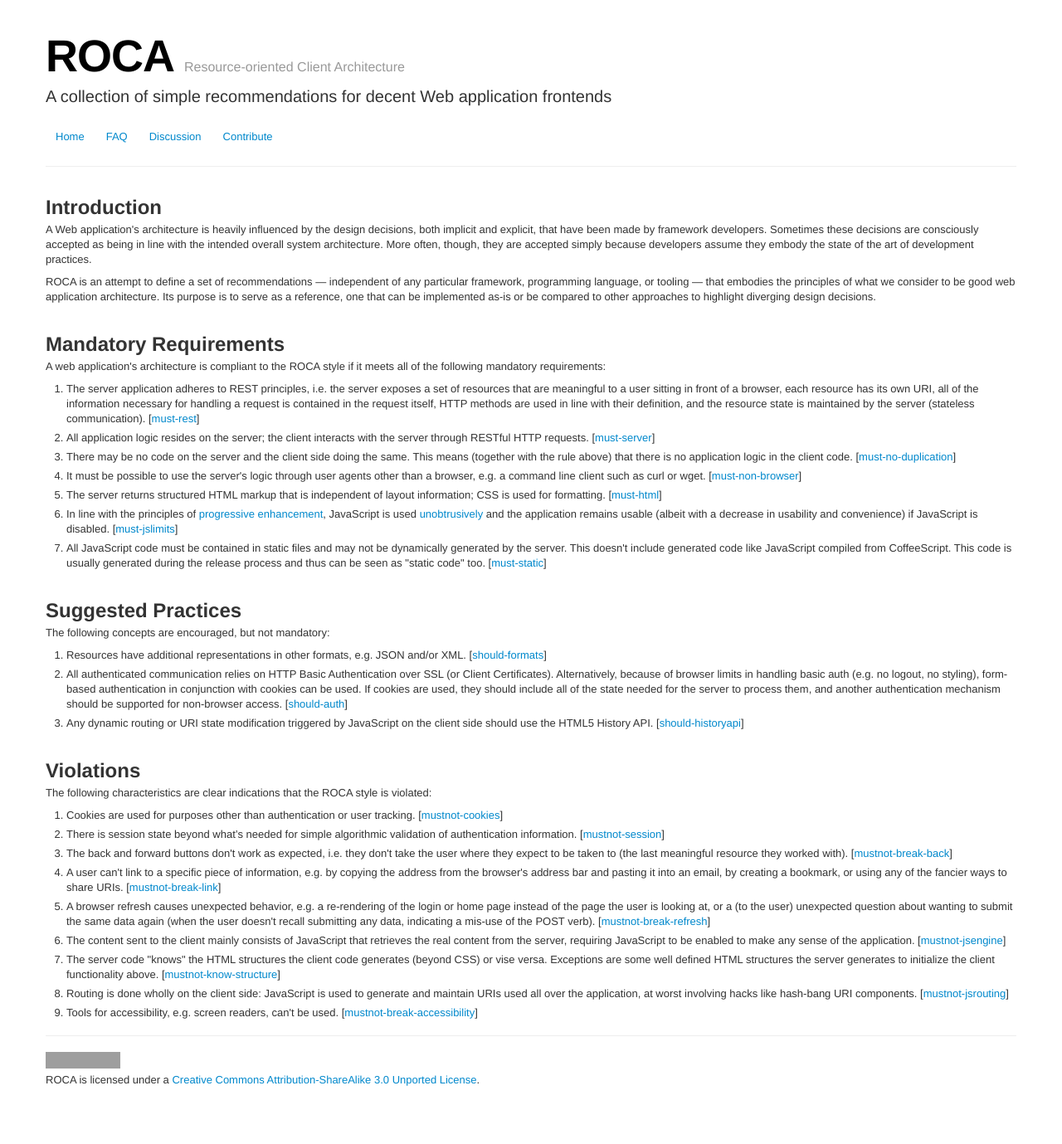
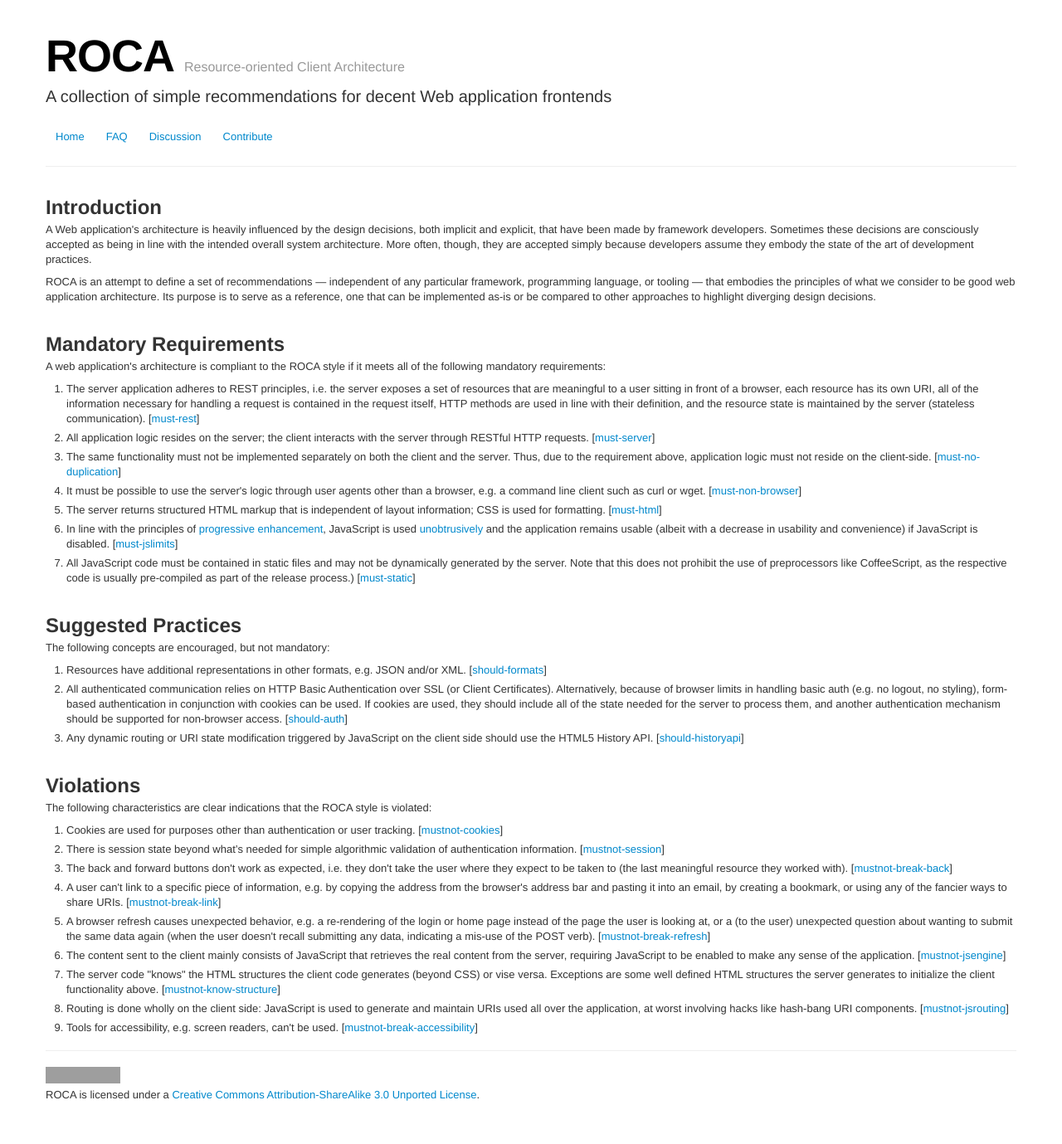
Before and after one commit to innoq/ROCA, a Jekyll site: the page built from index.html, in a window 1280 px wide. Shown: the whole page at 83% size. Built offline with Jekyll 4.4.1, drawn with Linux system fonts in a browser that asks for light colours; grey boxes are pictures that could not be loaded.

Commit message:
Added @fnd's english improvements

```diff
--- a/index.html
+++ b/index.html
@@ -39,9 +39,10 @@ title: "ROCA: Resource-oriented Client Architecture"
 		on the server; the client interacts with the server through
 		RESTful HTTP requests. [<a href="#must-server">must-server</a>]
 	</li>
-	<li id="must-no-duplication">There may be no code on the server and the client side
-		doing the same. This means (together with the rule above) that there is no
-		application logic in the client code.
+	<li id="must-no-duplication">The same functionality must not be implemented
+		separately on both the client and the server.
+		Thus, due to the requirement above, application logic must not reside
+		on the client-side.
 		 [<a href="#must-no-duplication" class="anchor">must-no-duplication</a>]
 	</li>
 	<li id="must-non-browser">It must be possible to use
@@ -64,9 +65,9 @@ title: "ROCA: Resource-oriented Client Architecture"
 	</li>
 	<li id="must-static">All JavaScript code must be contained in static
 		files and may not be dynamically generated by the server.
-		This doesn't include generated code like JavaScript compiled from
-		CoffeeScript. This code is usually generated during the release
-		process and thus can be seen as "static code" too.
+		Note that this does not prohibit the use of preprocessors
+		like CoffeeScript, as the respective code is usually pre-compiled
+		as part of the release process.)
 		[<a href="#must-static" class="anchor">must-static</a>]
 	</li>
 </ol>
```
